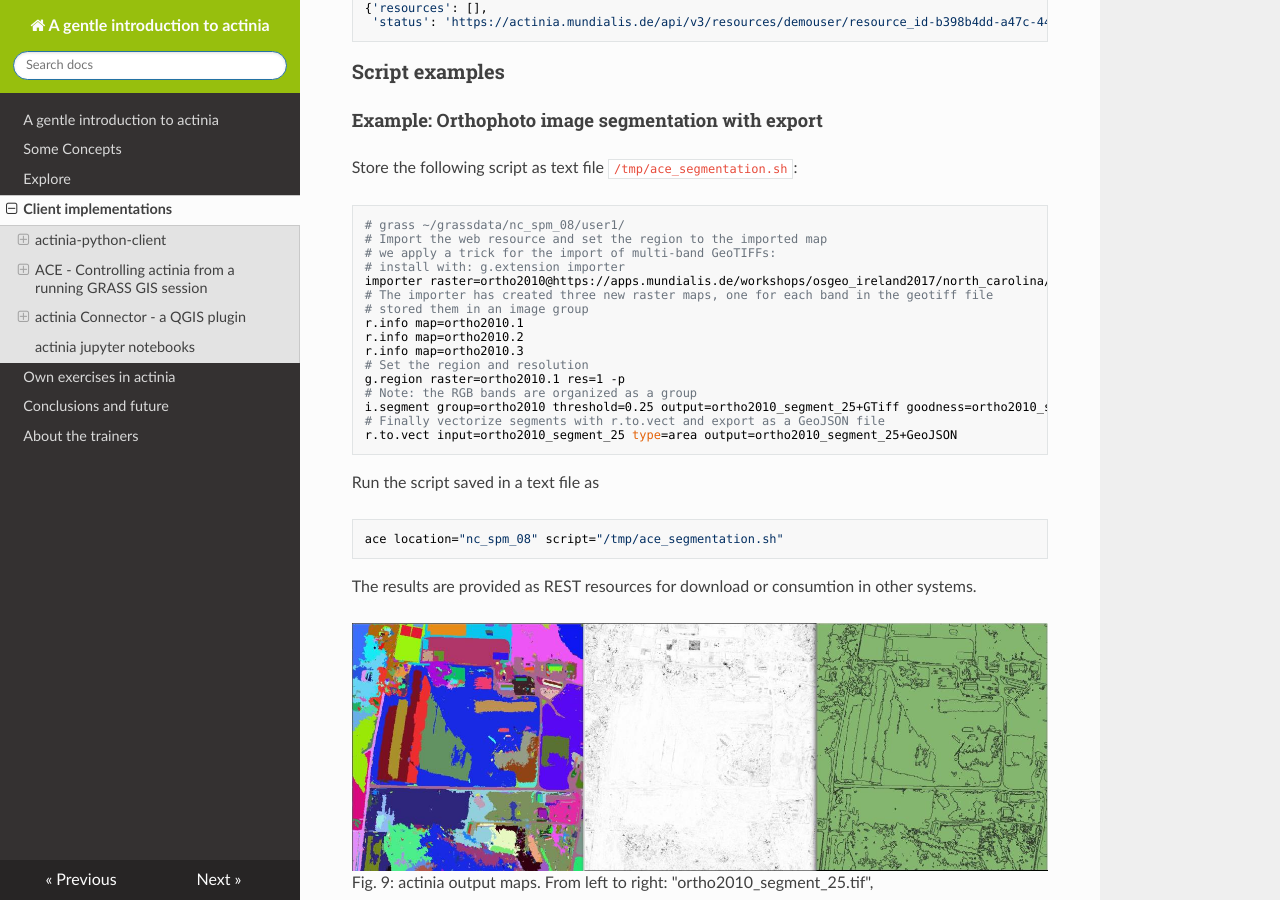
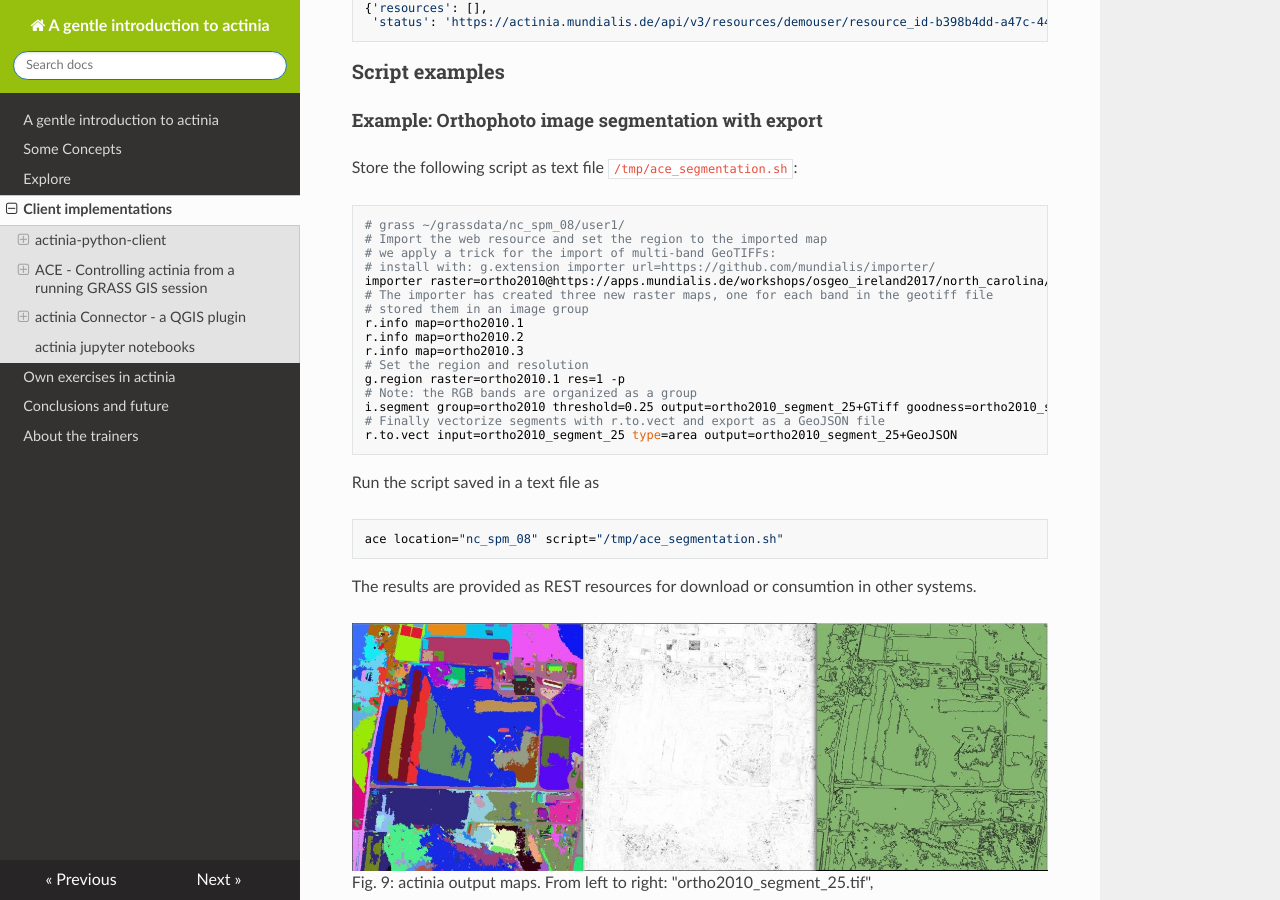
Before and after one commit to actinia-org/actinia-introduction, an MkDocs documentation site: the page built from docs/4_clients.md, in a window 1280 px wide and 900 px high, scrolled down 7471 px. Built offline with MkDocs 1.6.1, drawn with Linux system fonts in a browser that asks for light colours; nearby versions of some CDN libraries.

Commit message:
fix g.extension importer call

```diff
--- a/docs/4_clients.md
+++ b/docs/4_clients.md
@@ -383,7 +383,7 @@ Store the following script as text file `/tmp/ace_segmentation.sh`:
 # grass ~/grassdata/nc_spm_08/user1/
 # Import the web resource and set the region to the imported map
 # we apply a trick for the import of multi-band GeoTIFFs:
-# install with: g.extension importer
+# install with: g.extension importer url=https://github.com/mundialis/importer/
 importer raster=ortho2010@https://apps.mundialis.de/workshops/osgeo_ireland2017/north_carolina/ortho2010_t792_subset_20cm.tif
 # The importer has created three new raster maps, one for each band in the geotiff file
 # stored them in an image group
```
